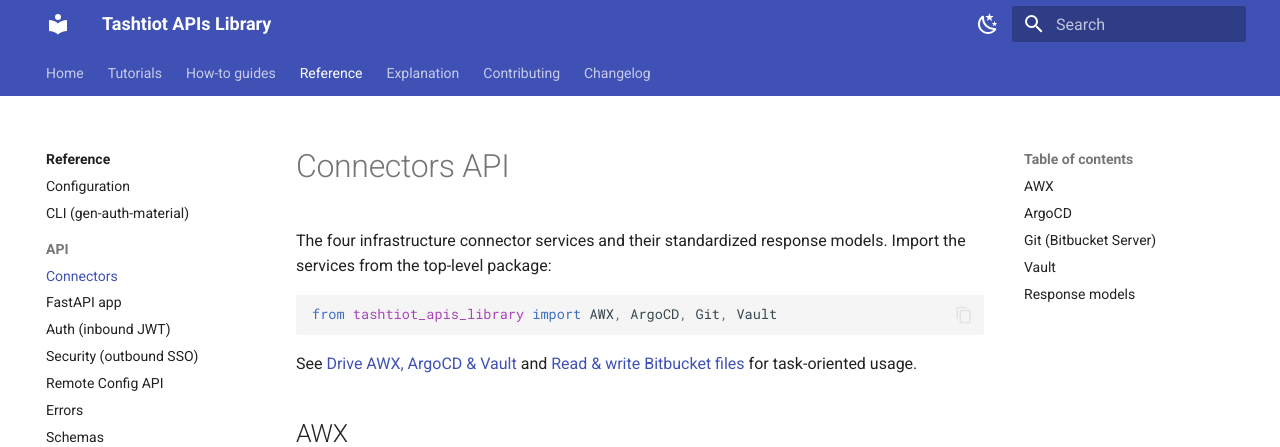
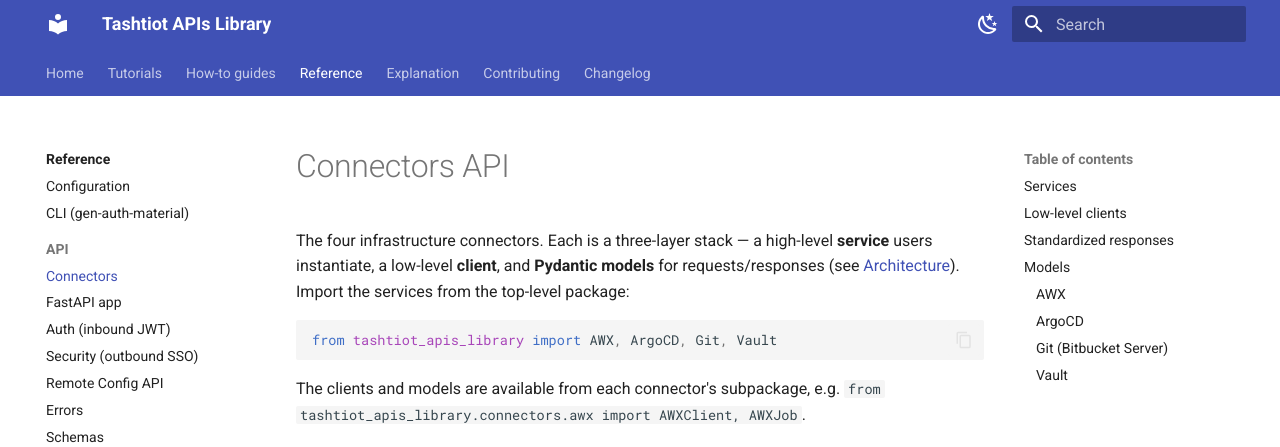
Before and after one commit to Platform-Infra-Org/apis-library, an MkDocs documentation site: the page built from docs/reference/api/connectors.md, in a window 1280 px wide and 1400 px high. Shown: the top 447 px of the window. Built offline with MkDocs 1.6.1 and Material for MkDocs 9.7.7, drawn with Linux system fonts in a browser that asks for light colours; some of the changed text lies outside the part shown.

Commit message:
docs: expand the API reference to cover more of the package
- connectors.md: add the low-level *Client classes and per-connector models
  modules (AWXJob, ArgoApplication, GitFileContent, VaultSecret, ...), plus
  evaluate_argo_result.
- auth.md: add the lower-level building blocks AuthMiddleware, get_verifier, and
  discover_jwks_uri (clearly marked as internals wired by general_create_app).
- config-api.md: add the resolved-response models, the OpenAPI/validation helpers
  (make_config_openapi, install_coordinate_validation_error_handler), and the
  LIVE_ALLOWED_* allowlists.
- schemas.md: render the whole module so the building-block models (CpuAndMemory,
  PaasLabels, MetadataRequest) are covered too.
- mkdocs.yml: show_if_no_docstring=true so module pages list all public symbols
  even when a model/constant has no docstring.

mkdocs build --strict clean; new symbols render and cross-references resolve.

Co-Authored-By: Claude Opus 4.8 (1M context) <noreply@anthropic.com>

````diff
--- a/docs/reference/api/connectors.md
+++ b/docs/reference/api/connectors.md
@@ -1,35 +1,67 @@
 # Connectors API
 
-The four infrastructure connector services and their standardized response models. Import the
-services from the top-level package:
+The four infrastructure connectors. Each is a three-layer stack — a high-level **service** users
+instantiate, a low-level **client**, and **Pydantic models** for requests/responses (see
+[Architecture](../../explanation/architecture.md)). Import the services from the top-level package:
 
 ```python
 from tashtiot_apis_library import AWX, ArgoCD, Git, Vault
 ```
 
+The clients and models are available from each connector's subpackage, e.g.
+`from tashtiot_apis_library.connectors.awx import AWXClient, AWXJob`.
+
 See [Drive AWX, ArgoCD & Vault](../../how-to/use-awx-argocd-vault.md) and
 [Read & write Bitbucket files](../../how-to/read-write-bitbucket.md) for task-oriented usage.
 
-## AWX
+## Services
 
 ::: tashtiot_apis_library.connectors.awx.service.AWX
 
-## ArgoCD
-
 ::: tashtiot_apis_library.connectors.argocd.service.ArgoCD
 
-## Git (Bitbucket Server)
+::: tashtiot_apis_library.connectors.argocd.service.evaluate_argo_result
 
 ::: tashtiot_apis_library.connectors.git.service.Git
 
-## Vault
-
 ::: tashtiot_apis_library.connectors.vault.service.Vault
 
-## Response models
+## Low-level clients
+
+The HTTP layer each service composes. Use these directly only if you need raw access below the
+service helpers.
+
+::: tashtiot_apis_library.connectors.awx.client.AWXClient
+
+::: tashtiot_apis_library.connectors.argocd.client.ArgoCDClient
+
+::: tashtiot_apis_library.connectors.git.client.GitClient
+
+::: tashtiot_apis_library.connectors.vault.client.VaultClient
+
+## Standardized responses
+
+The base response model returned by service operations (connector-specific subclasses are in the
+per-connector models below).
 
 ::: tashtiot_apis_library.connectors.response_schemas.OperationResponse
 
-::: tashtiot_apis_library.connectors.awx.models.AWXOperationResponse
+## Models
 
-::: tashtiot_apis_library.connectors.argocd.models.ArgoOperationResponse
+The request/response Pydantic models for each connector.
+
+### AWX
+
+::: tashtiot_apis_library.connectors.awx.models
+
+### ArgoCD
+
+::: tashtiot_apis_library.connectors.argocd.models
+
+### Git (Bitbucket Server)
+
+::: tashtiot_apis_library.connectors.git.models
+
+### Vault
+
+::: tashtiot_apis_library.connectors.vault.models
--- a/mkdocs.yml
+++ b/mkdocs.yml
@@ -45,7 +45,8 @@ plugins:
             show_signature_annotations: true
             merge_init_into_class: true
             filters: ["!^_"]
-            scoped_crossrefs: true     # resolve [`Name`][Name] cross-refs up the scope chain
+            show_if_no_docstring: true  # list public symbols in module pages even without a docstring
+            scoped_crossrefs: true      # resolve [`Name`][Name] cross-refs up the scope chain
 
 markdown_extensions:
   - admonition
````
Also changed, not shown: docs/reference/api/auth.md (+24 -0 lines), docs/reference/api/config-api.md (+13 -3 lines), docs/reference/api/schemas.md (+3 -14 lines).
